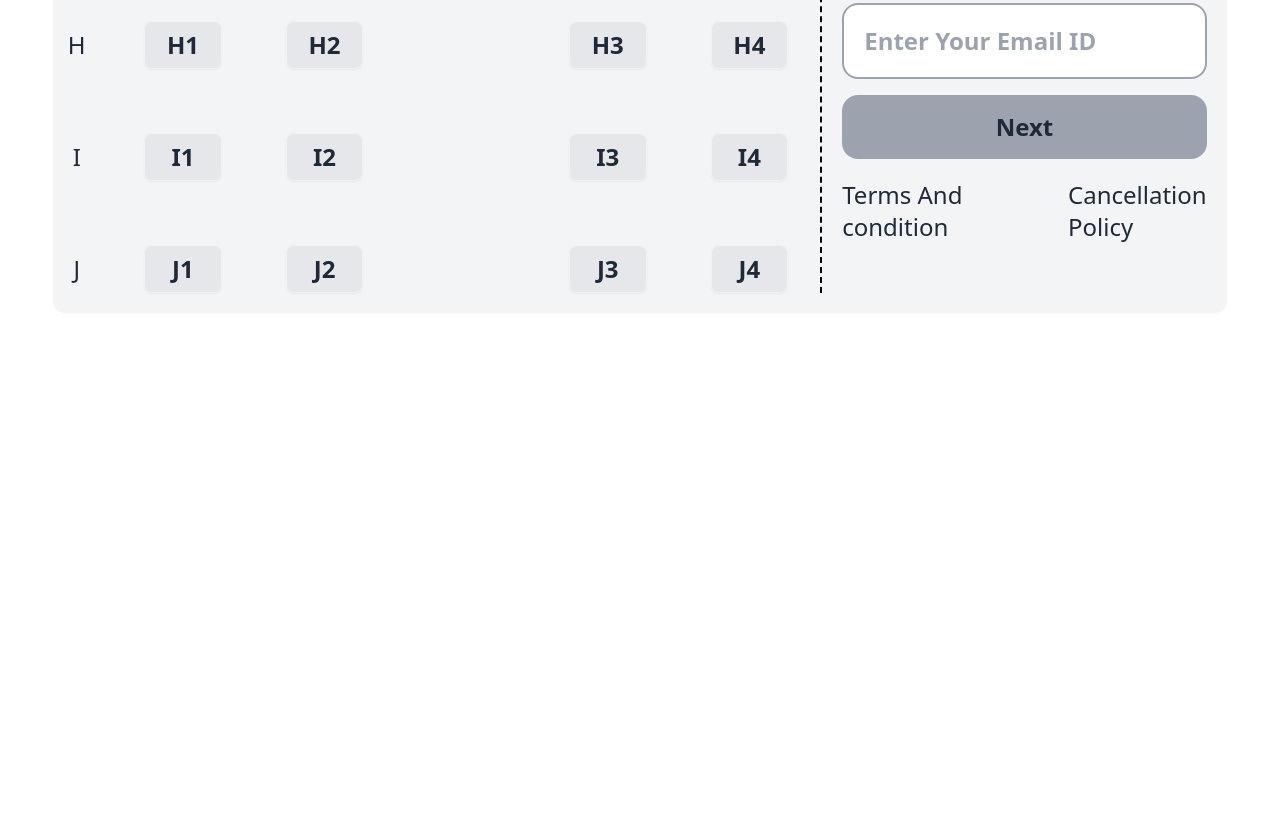
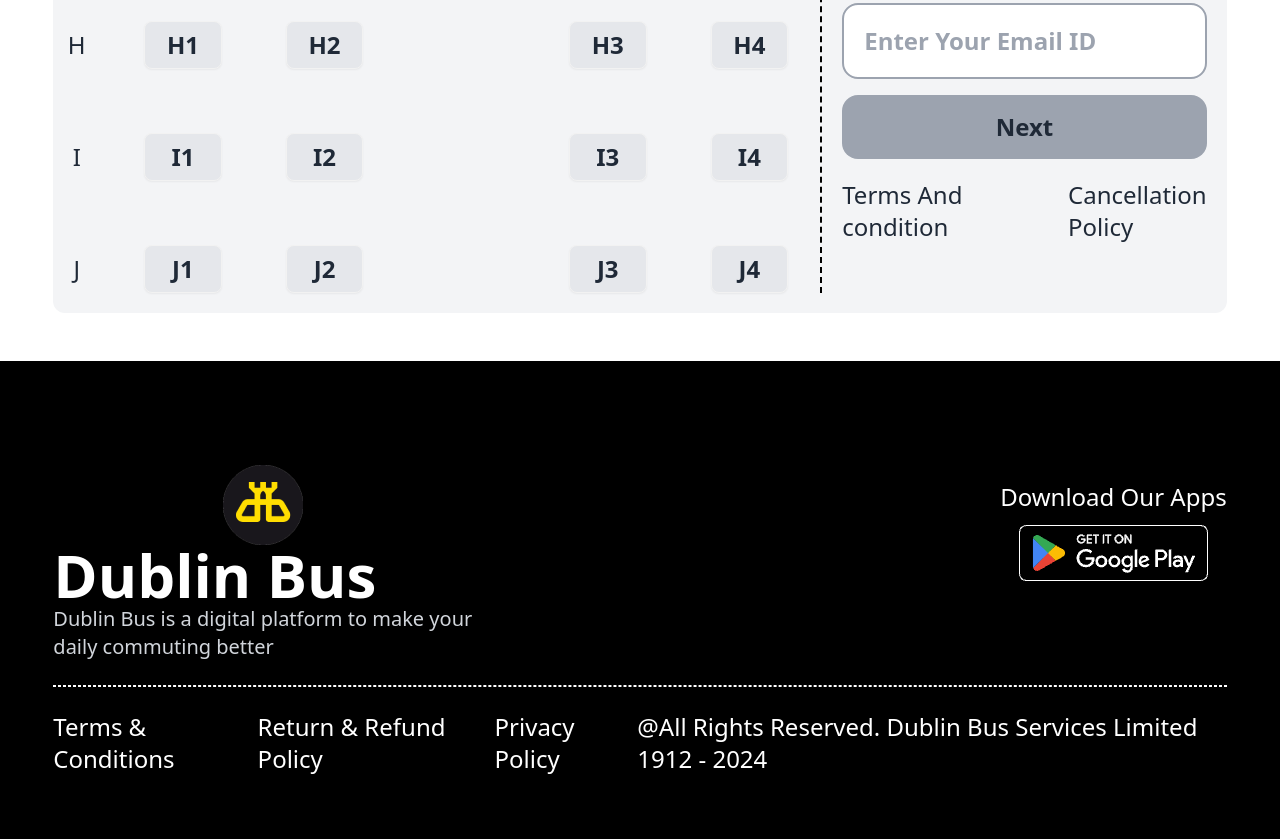
Before and after one commit to abubakar308/Dublin-bus, a plain HTML site: page index.html in a window 1280 px wide. Shown: the part 3629-4468 px from the top of the page. Before the commit the page ends 3990 px from the top, so only its background shows below. Drawn offline with nearby package versions, Linux system fonts and the light colour scheme.

Commit message:
foote section added

```diff
--- a/index.html
+++ b/index.html
@@ -281,7 +281,7 @@
                             <p class="flex">
                                 <span>Seat</span>
                                 <span id="count"
-                                    class="bg-primary w-4 h-4 p-2 text-white flex justify-center items-center font-normal rounded-full text-sm">0</span>
+                                    class="bg-green-500 w-4 h-4 p-3 text-white flex justify-center items-center rounded-full text-sm">0</span>
                             </p>
                             <p class="text-2xl">Class</p>
                             <p class="text-2xl">Price</p>
@@ -313,15 +313,15 @@
                             <p class=" flex">BDT: <span id="Total">***</span></p>
                         </div>
                        </div>
-                       <form action="" class="text-2xl font-bold my-5">
+                       <div class="text-2xl font-bold my-5">
                         <label for="name">Passenger Name</label><br>
                         <input class="p-5 my-4 w-full rounded-2xl border-solid border-2 border-gray-400" type="text" placeholder="Enter Your Name"><br>
                         <label for="name">Phone Number</label><br>
                         <input class="p-5 my-4 w-full rounded-2xl border-solid border-2 border-gray-400" type="text" placeholder="Enter Your Phone Number"><br>
                         <label for="name">Email ID</label><br>
                         <input class="p-5 my-4 w-full rounded-2xl border-solid border-2 border-gray-400" type="text" placeholder="Enter Your Email ID">
-                        <button class="bg-gray-400 w-full rounded-2xl py-4">Next</button>
-                       </form>
+                        <button onclick="submit()" disabled class="bg-gray-400 w-full rounded-2xl py-4">Next</button>
+                       </div>
                        <div class="text-2xl flex justify-center gap-24 ">
                         <a href="#">Terms And condition</a>
                         <a href="#">
@@ -334,7 +334,39 @@
 
     </main>
     <br><br>
+   <footer class="bg-black text-white pt-10">
+    <div class="w-11/12 mx-auto py-16 text-center md:text-left">
+        <div class="md:flex justify-between space-y-4">
+            <div class="">
+                <div class="">
+                   <div class="flex items-center justify-center">
+                    <img class="" src="assets/favicon.png" alt="logo">
+                   </div>
+                    <h1 class="text-6xl font-extrabold">Dublin Bus</h1>
+                </div>
 
+                <p class="text-xl text-gray-300">Dublin Bus is a digital platform to make your <br>
+                    daily commuting better</p>
+            </div>
+            <div class="space-y-3">
+                <h2 class="text-2xl">Download Our Apps</h2>
+                <div class="flex items-center justify-center">
+                    <img src="assets/google.png" alt="">
+                </div>
+            </div>
+        </div>
+        <div class="border-[1px] my-6 border-dashed border-white"></div>
+        <div class="flex flex-col md:flex-row gap-4 justify-between text-2xl">
+            <p>@All Rights Reserved. Dublin Bus Services Limited 1912 - 2024</p>
+            <div class="flex flex-col md:flex-row order-first justify-center items-center gap-5">
+                <a href="#"><p>Terms & Conditions</p></a>
+                <a href="#"><p>Return & Refund Policy</p></a>
+                <a href="#"><p>Privacy Policy</p></a>
+            </div>
+        </div>
+
+    </div>
+   </footer>
 
     <script src="index.js"></script>
 </body>
--- a/index.js
+++ b/index.js
@@ -41,3 +41,11 @@ function buttonclick(event){
         `
 
 }
+
+
+
+
+function submit(event){
+
+event.preventDefault()
+}
```
